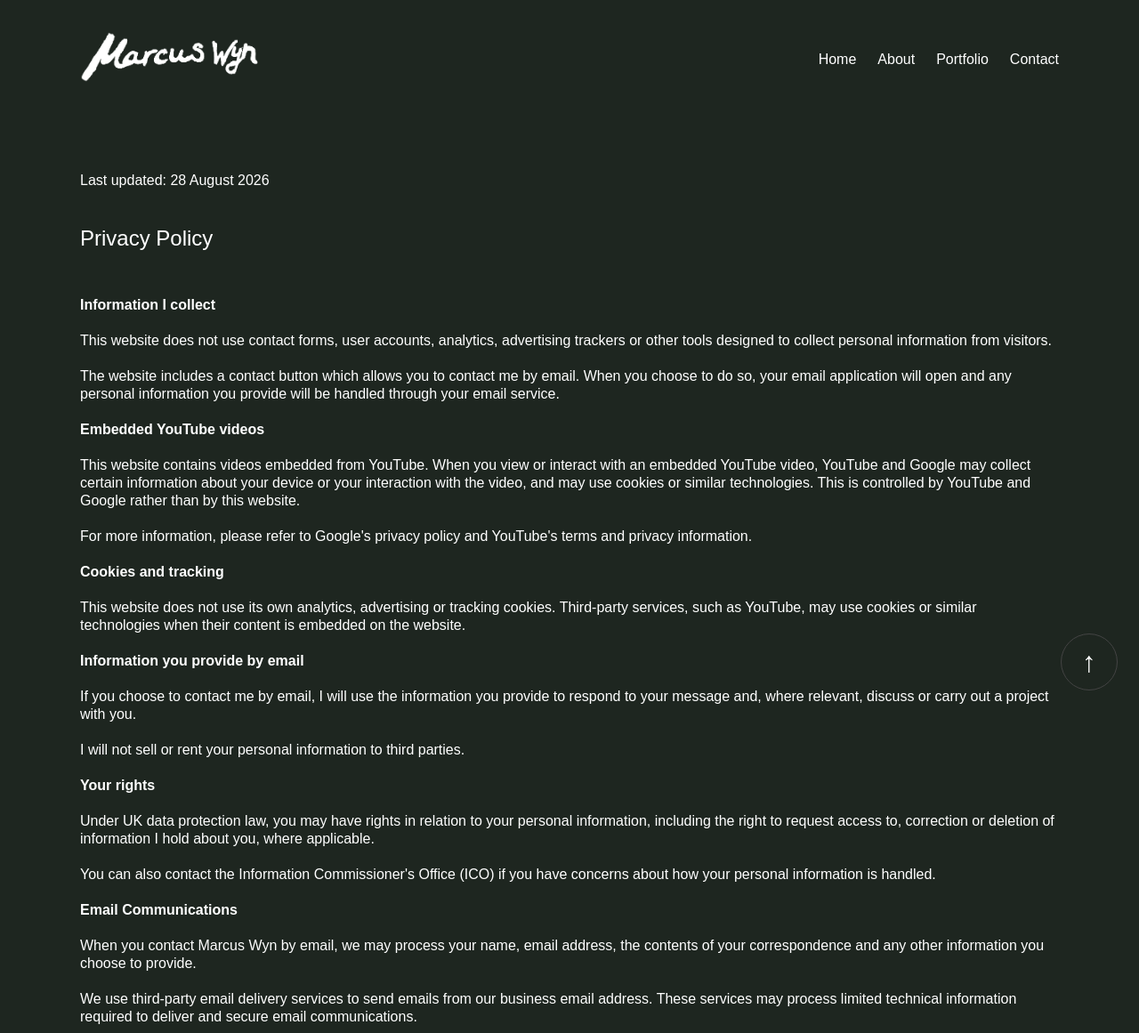
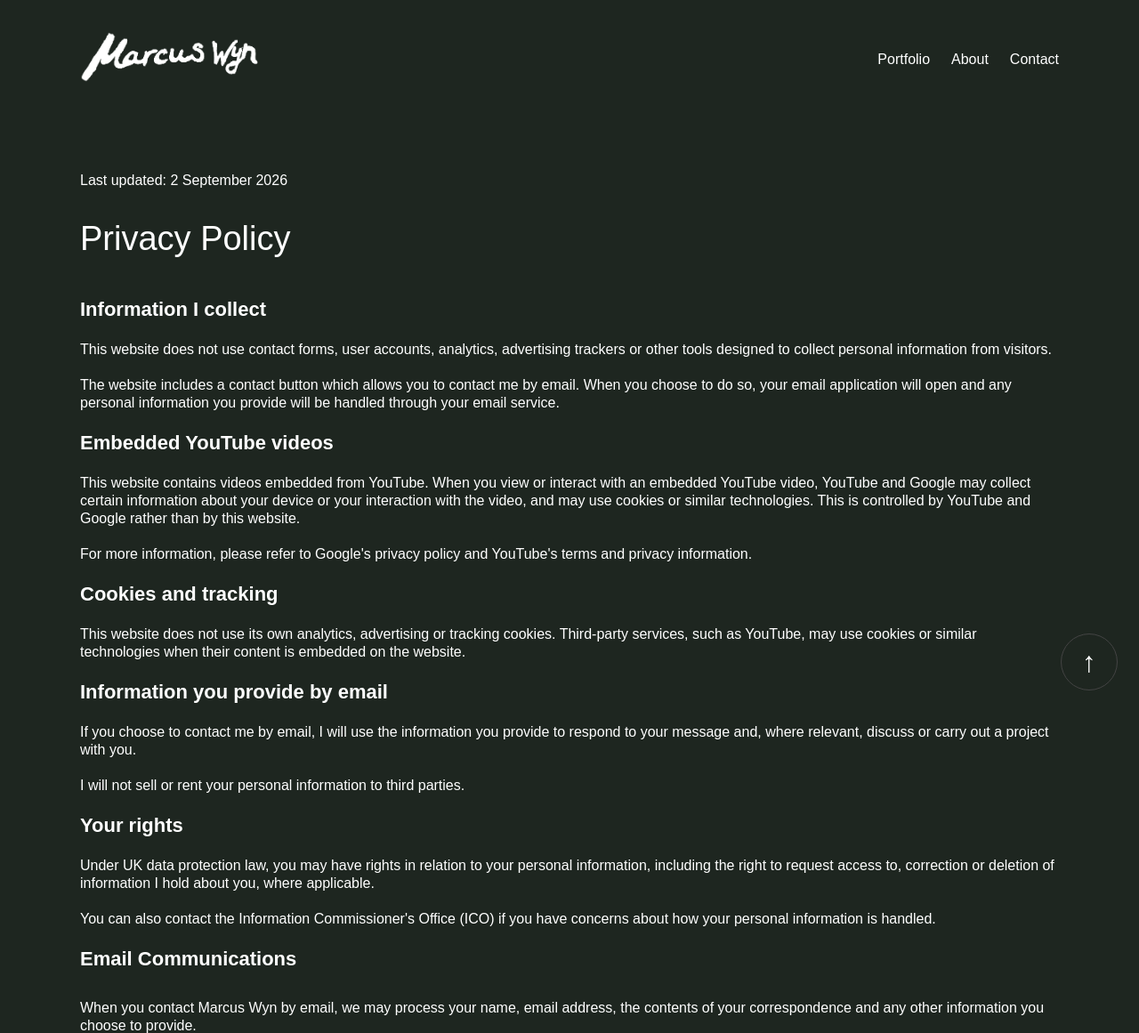
Before and after one commit to studioevans-portfolio/marcus, a plain HTML site: page pages/privacy.html in a window 1280 px wide. Shown: the top 1161 px of the page at 89% size. Drawn offline with Linux system fonts and the light colour scheme; a web font is replaced by a local one.

Commit message:
privacy policty updates

```diff
--- a/pages/privacy.css
+++ b/pages/privacy.css
@@ -99,17 +99,35 @@ header{
 }
 
 
-h1 {
-  font-family: "Beth Ellen", "Arial", "sans-serif";
-  font-size:72px;
-  font-weight: 400;
-		line-height: 95px;
+body {
+   font-family: "Arial", serif;
+ font-size: 16px;
+  font-weight: 300;
+	line-height: 20px;
   font-style: normal;
-color: white;
+	 background:#1e2620;
+	color: white;
 }
 
 
-h2, h3 {
+
+
+
+
+
+
+h2 {
+  font-family: "Beth Ellen", "Arial", "sans-serif";
+ font-size: 38px;
+  font-weight: 300;
+	line-height: 35px;
+  font-style: normal;
+	 background:#1e2620;
+	color: white;
+}
+
+
+h3 {
   font-family: "Beth Ellen", "Arial", "sans-serif";
  font-optical-sizing: auto;
   font-weight: 400;
@@ -118,21 +136,14 @@ h2, h3 {
 color: white;
 }
 
-body {
-   font-family: "Arial", serif;
-  font-optical-sizing: auto;
-  font-weight: 300;
-	line-height: 20px;
-  font-style: normal;
-	 background:#1e2620;
-	color: white;
-}
+
+
 
 
 h4 {
  font-family: "Arial", serif;
-  font-optical-sizing: auto;
-  font-weight: 300;
+  font-size: 20px;
+  font-weight: 5	00;
 	line-height: 20px;
   font-style: normal;
 	color: white;
@@ -150,6 +161,7 @@ h5{
 	 background:#1e2620;
 	color: white;
 }
+
 
 
 
--- a/pages/privacy.html
+++ b/pages/privacy.html
@@ -40,10 +40,9 @@
             ☰
         </button>
 
-        <nav id="mobileNav">
-			<a href="https://marcuswyn.com/">Home</a>
+<nav id="mobileNav">
+			 <a href="#portfolio">Portfolio</a>
             <a href="#about">About</a>
-            <a href="#portfolio">Portfolio</a>
             <a href="#contact">Contact</a>
         </nav>
 
@@ -59,7 +58,7 @@
 <section class="hero">
     <div class="container hero-grid">
         <div>
-            <p class="eyebrow">Last updated: 28 August 2026</p>
+            <p class="eyebrow">Last updated: 2 September 2026</p>
             <h2>Privacy Policy</h2>
   </div>
 
@@ -90,36 +89,35 @@
 
         <p>
 
-<b>Information I collect</b>
-<br><br>
+			<b><h5>Information I collect</h5></b>
+<br>
 This website does not use contact forms, user accounts, analytics, advertising trackers or other tools designed to collect personal information from visitors.
 			<br>
 <br>
 The website includes a contact button which allows you to contact me by email. When you choose to do so, your email application will open and any personal information you provide will be handled through your email service.
 <br><br>
-			<b>Embedded YouTube videos</b>
-			<br><br>
-
+		<h5><b>Embedded YouTube videos</b></h5>
+<Br>
 This website contains videos embedded from YouTube.
 
 When you view or interact with an embedded YouTube video, YouTube and Google may collect certain information about your device or your interaction with the video, and may use cookies or similar technologies. This is controlled by YouTube and Google rather than by this website.
 <br><br>
 For more information, please refer to Google's privacy policy and YouTube's terms and privacy information.
 <br><br>
-			<b>Cookies and tracking</b>
-<br><br>
+	<h5><b>Cookies and tracking</h5></b>
+<br>
 This website does not use its own analytics, advertising or tracking cookies.
 
 Third-party services, such as YouTube, may use cookies or similar technologies when their content is embedded on the website.
 <br><br>
-			<b>Information you provide by email</b>
-<br><br>
+	<h5><b>Information you provide by email</b></h5>
+<br>
 If you choose to contact me by email, I will use the information you provide to respond to your message and, where relevant, discuss or carry out a project with you.
 <br><br>
 I will not sell or rent your personal information to third parties.
 <br><br>
-			<b>Your rights</b>
-<br><br>
+	<h5><b>Your rights</h5></b>
+<br>
 Under UK data protection law, you may have rights in relation to your personal information, including the right to request access to, correction or deletion of information I hold about you, where applicable.
 <br><br>
 You can also contact the Information Commissioner's Office (ICO) if you have concerns about how your personal information is handled.
@@ -127,8 +125,8 @@ You can also contact the Information Commissioner's Office (ICO) if you have con
 
 
 
-						<b>Email Communications</b>
-<br><br>
+						<h5><b>Email Communications</b>
+							<br><br></h5>
 When you contact Marcus Wyn by email, we may process your name, email address, the contents of your correspondence and any other information you choose to provide.
 <Br>
 	<br>
@@ -139,15 +137,13 @@ We do not use ordinary one-to-one email correspondence for marketing purposes, a
 Email correspondence may be retained where reasonably necessary for providing our services, maintaining business records, resolving enquiries or meeting legal and contractual obligations.
 <br><br>
 
-
-
-
-<b>Changes to this policy</b>
-<br><br>
+	<b><h5>Changes to this policy</b></h5>
+<br>
 This Privacy Policy may be updated from time to time. Any changes will be published on this page with an updated date.
 <br><br>
-<b>Contact</b>
-<br><br>
+
+<h5><b>Contact</b></h5>
+<br>
 If you have any questions about this Privacy Policy, please contact:
 <ul>Marcus Wyn at hello@marcuswyn.com</ul>
 
```
Also changed, not shown: index.html (+1 -1 lines).
